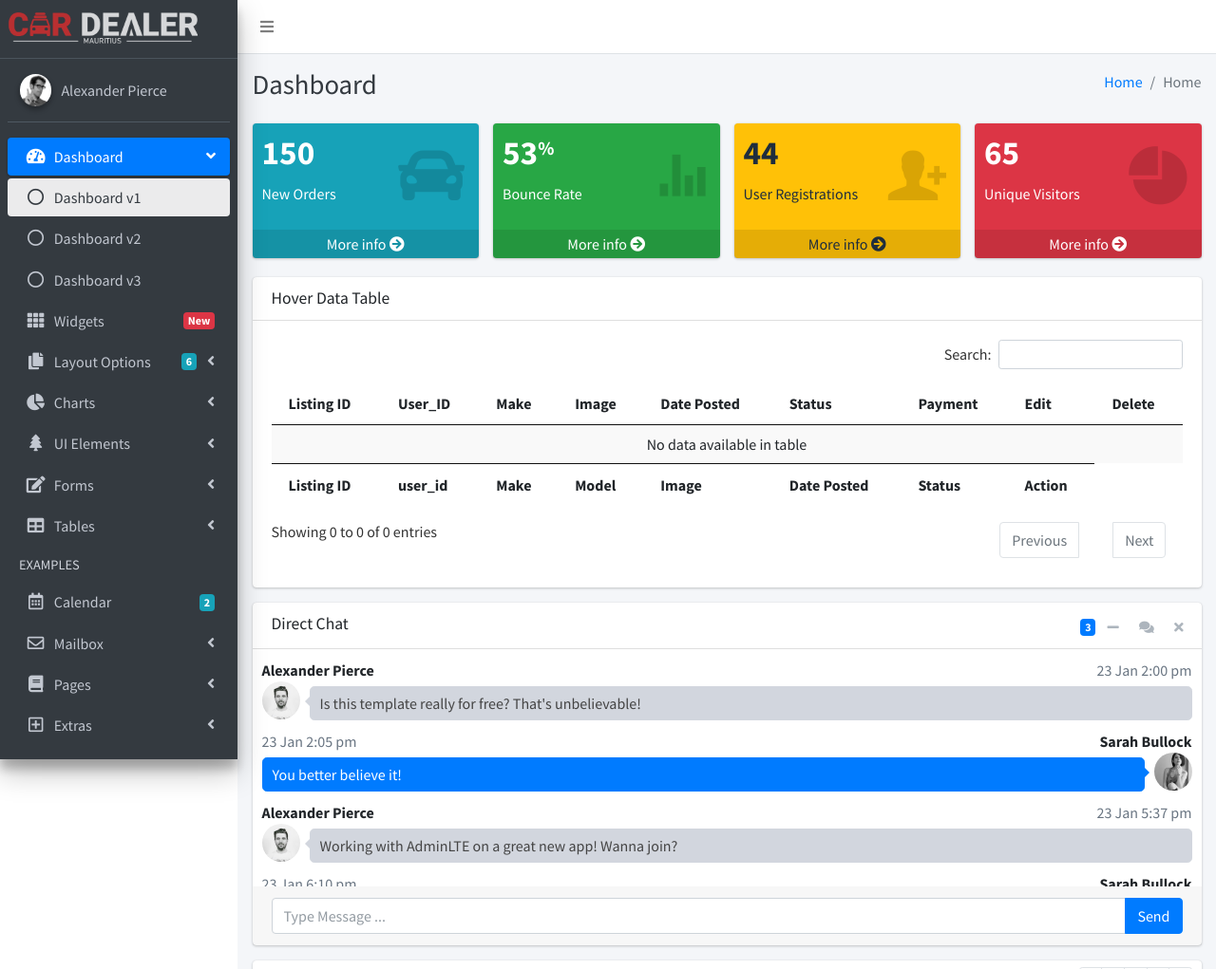
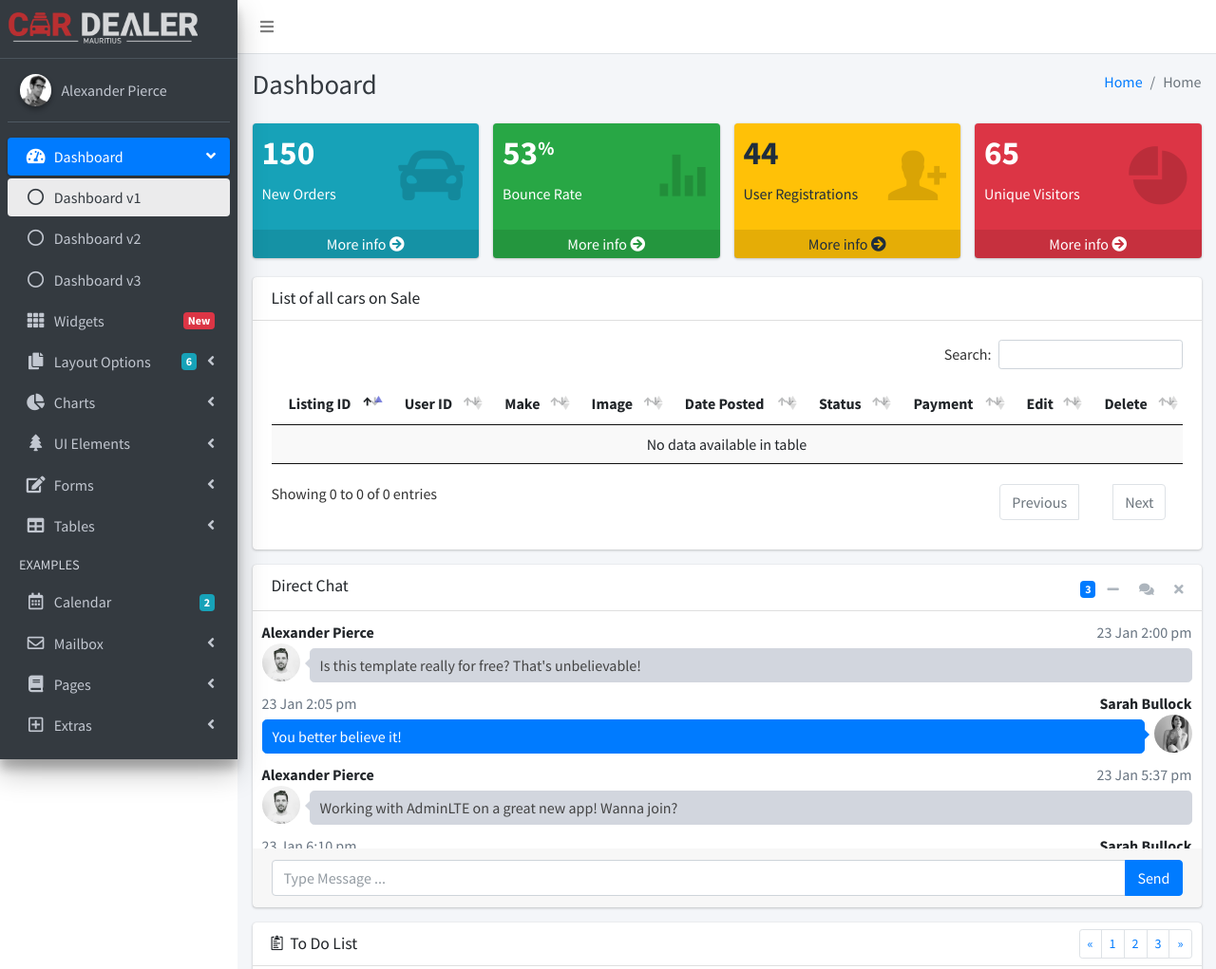
Before and after one commit to ajaymotah/cardealer_admin, a PHP site: page / in a window 1280 px wide. Shown: the top 1021 px of the page at 95% size. Run offline with PHP 8.4, Linux system fonts and the light colour scheme; data that the repository does not hold is empty; some libraries are stand-ins or nearby versions.

Commit message:
delete listing in progress

```diff
--- a/includes/db_operations.class.php
+++ b/includes/db_operations.class.php
@@ -620,8 +620,12 @@ public function get_available_year()
 	}
 
 
+
+
+
+
 //// Web Admin functions /////////
-public function get__all_sales_listings()
+public function get_all_sales_listings()
 {
 	$sql="SELECT
 tbl_listings.listing_id,tbl_listings.user_id, tbl_listings.make_id,tbl_listings.date_posted,tbl_listing_status.listing_status,tbl_car_makes.make,tbl_listing_images.listing_id,tbl_listing_images.listing_image_url
@@ -639,6 +643,14 @@ while($row=mysqli_fetch_assoc($query))
 	}
 	return $array;
 }
+public function delete_listing()
+{
+
+}
+
+
+
+
 //////////////////----- Admin Functions -------------////////////
 
 	//set Session
--- a/index.php
+++ b/index.php
@@ -154,18 +154,18 @@ include('includes/db_operations.class.php');
 
             <div class="card">
               <div class="card-header">
-                <h3 class="card-title">Hover Data Table</h3>
+                <h3 class="card-title">List of all cars on Sale</h3>
               </div>
               <!-- /.card-header -->
               <?php
-              $get_cars=$db_operation->get__all_sales_listings();
+              $get_cars=$db_operation->get_all_sales_listings();
                ?>
               <div class="card-body">
                 <table id="example2" class="display" width="100%">
                   <thead>
                   <tr>
                     <th>Listing ID</th>
-                    <th>User_ID</th>
+                    <th>User ID</th>
                     <th>Make</th>
                     <th>Image</th>
                     <th>Date Posted</th>
@@ -180,21 +180,18 @@ include('includes/db_operations.class.php');
                     foreach ($get_cars as $lst_cars) {?>
                        <tr>
                           <td><?php echo $lst_cars['listing_id']; ?></td>
-                          <td><?php echo $lst_cars['user_id']; ?></td>
+                          <td><a href=""><?php echo $lst_cars['user_id']; ?></a></td>
                           <td><?php echo $lst_cars['make']; ?></td>
                           <td><img src="<?php echo $img_link.$lst_cars['listing_image_url'];?>" width="100" height="100"/></td>
                           <td><?php echo $lst_cars['date_posted']; ?></td>
                           <td><?php echo $lst_cars['listing_status']; ?></td>
-                          <td><?php echo $lst_cars['listing_id']; ?></td>
-                          <td><?php echo $lst_cars['listing_id']; ?></td>
-                          <td><?php echo $lst_cars['listing_id']; ?></td>
                           <td><a class="btn btn-success" href="payments.php?id=<?php ?>">Payment</a></td>
-                                      	<td><a class="btn btn-warning" href="edit_student.php?id=<?php ?>">Assign Course & Exam Modules</a></td>
-                                        <td><button id="<?php?>" type="button" class="btn btn-danger" data-toggle="modal" data-target="#DelStudent">Delete</button></td>
+                          <td><a class="btn btn-warning" href="edit_listing.php?id=<?php ?>">Edit</a></td>
+                          <td><button id="<?php echo $lst_cars['listing_id'];?>" type="button" class="btn btn-danger btn_delete" data-toggle="modal" data-target="#modal-delete">Delete</button></td>
                         </tr>
                   <?php  }  ?>
                 </tbody>
-              <tfoot>
+              <!--<tfoot>
                 <tr>
                   <th>Listing ID</th>
                   <th>user_id</th>
@@ -205,7 +202,7 @@ include('includes/db_operations.class.php');
                   <th>Status</th>
                   <th>Action</th>
                 </tr>
-                </tfoot>
+              </tfoot>-->
                 </table>
               </div>
               <!-- /.card-body -->
@@ -213,7 +210,28 @@ include('includes/db_operations.class.php');
 
             <!--// end table-->
       <!--// Display Div-->
-
+      <!--- Modal form-->
+      <div class="modal fade" id="modal-delete">
+        <div class="modal-dialog modal-sm">
+          <div class="modal-content">
+            <div class="modal-header">
+              <h4 class="modal-title">Delete Listing</h4>
+              <button type="button" class="close" data-dismiss="modal" aria-label="Close">
+                <span aria-hidden="true">&times;</span>
+              </button>
+            </div>
+            <div class="modal-body">
+              <p>Are you sure you want to delete the listing?</p>
+            </div>
+            <div class="modal-footer justify-content-between">
+              <button type="button" class="btn btn-default" data-dismiss="modal">Close</button>
+              <button type="button" class="btn btn-danger btn_modal_delete">Delete</button>
+            </div>
+          </div>
+          <!-- /.modal-content -->
+        </div>
+        <!-- /.modal-dialog -->
+      </div>
 
             <!-- DIRECT CHAT -->
             <div class="card direct-chat direct-chat-primary">
@@ -612,23 +630,23 @@ $(function () {
     "paging": true,
     "lengthChange": false,
     "searching": true,
-    "ordering": false,
     "info": true,
     "autoWidth": false,
+    "ordering":true
   });
 });
 
-//get all Cars
-function get_all_cars() {
+//delete listing function
+$('.btn_delete').click(function () {
+  var listing_id= $(this).attr("id");
+  $('.btn_modal_delete').attr("id",listing_id);
   $.ajax({
-    url:"ajax/get_all_cars.php",
-    success:function(msg){
-      $('#car_listing').html(msg);
-    }
 
 
-  })
-}
+  });
+
+});
+
 
 $(document).ready(function(){
 $('.footer_list').load('pages/cd_footer.html');
```
Also changed, not shown: ajax/delete_listing.php (added, +14 -0 lines), ajax/get_all_cars.php (deleted, +0 -48 lines).
